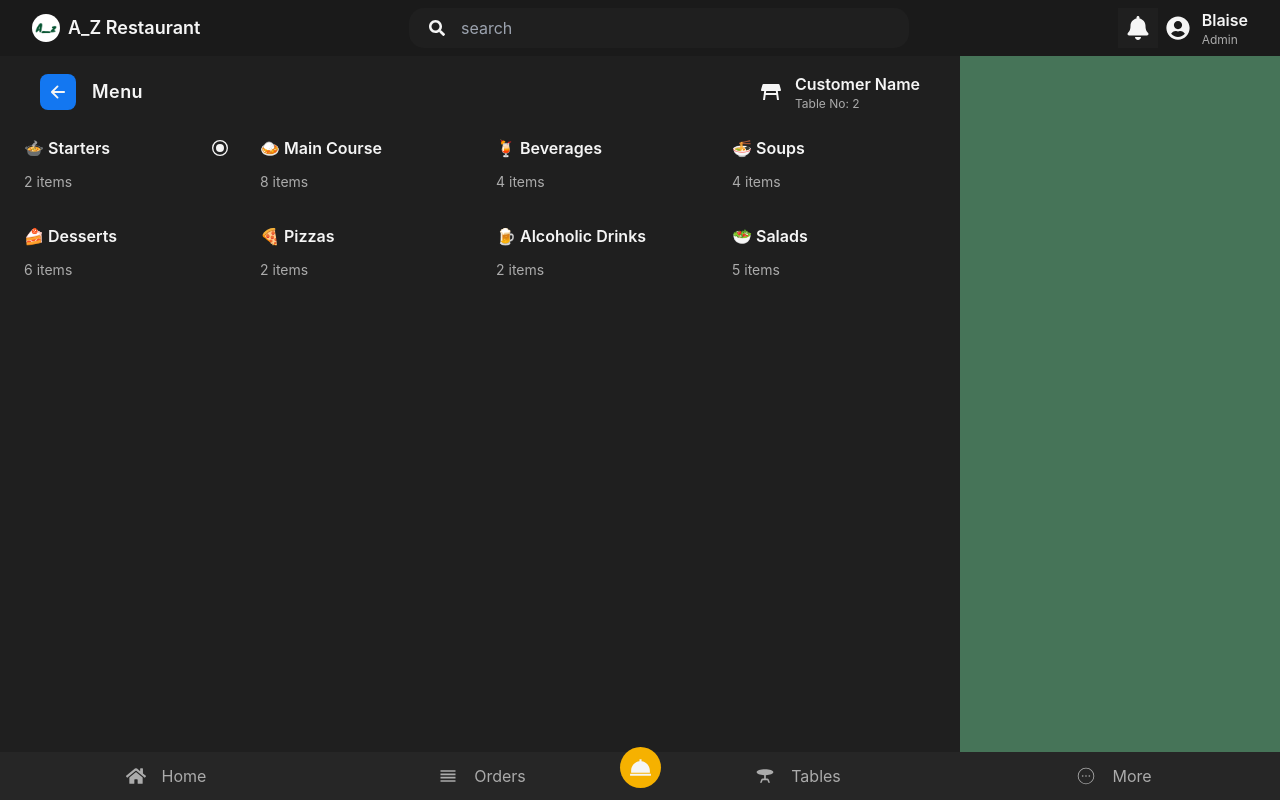
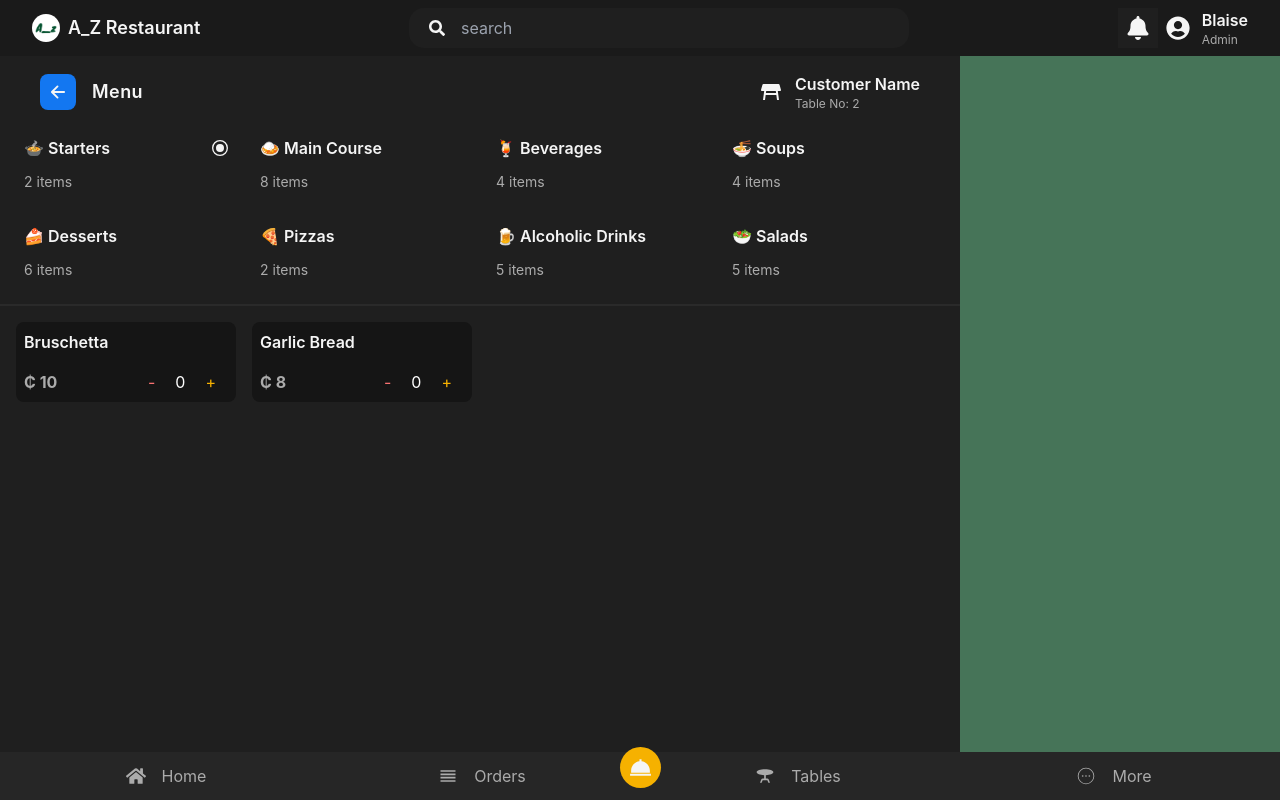
Before and after one commit to Blaise202/Restaurant-POS-React-Frontend, a React (Vite) app: page /menu in a window 1280 px wide. Built offline with nearby package versions, Linux system fonts and the light colour scheme.

Commit message:
menu items

```diff
--- a/src/components/menu/MenuContainer.jsx
+++ b/src/components/menu/MenuContainer.jsx
@@ -5,13 +5,30 @@ import { GrRadialSelected } from "react-icons/gr";
 const MenuContainer = () => {
   const [selected, setSelected] = React.useState(menus[0]);
 
+  const [itemCount, setItemCount] = React.useState(0);
+  const [itemId, setItemId] = React.useState();
+  const increment = (id) => {
+    setItemId(id);
+    setItemCount(itemCount + 1);
+  };
+  const decrement = (id) => {
+    setItemId(id);
+    if (itemCount > 0) {
+      setItemCount(itemCount - 1);
+    }
+  };
   return (
+    <>
       <div className="grid grid-cols-4 gap-4 px-4 bg-[] w-[100%]">
         {menus.map((menu) => (
           <div
             key={menu.id}
             className={`p-2 bg-[${menu.bgColor}] rounded-lg cursor-pointer hover:scale-105 transition-all`}
-          onClick={() => setSelected(menu)}
+            onClick={() => {
+              setSelected(menu);
+              setItemId(0);
+              setItemCount(0);
+            }}
           >
             <div className="flex mb-3 items-center justify-between gap-2">
               <h2 className="text-[#f5f5f5]  text-md font-semibold">
@@ -25,6 +42,46 @@ const MenuContainer = () => {
           </div>
         ))}
       </div>
+
+      <hr className="border-[#2a2a2a] border-t-2 my-4" />
+
+      <div className="grid grid-cols-4 gap-4 px-4 bg-[] w-[100%]">
+        {selected.items.map((item) => (
+          <div
+            key={item.id}
+            className={`p-2 bg-[#151515] hover:bg-[#1a1a1a] rounded-lg cursor-pointer transition-all`}
+          >
+            <div className="flex items-center justify-between gap-2">
+              <h2 className="text-[#f5f5f5]  text-md font-semibold">
+                {item.name}
+              </h2>
+            </div>
+            <div className="flex mt-4 items-center justify-between">
+              <p className="text-[#ababab] font-bold text-md">₵ {item.price}</p>
+              <div className="">
+                <div className="flex items-center gap-2 justify-between rounded-lg">
+                  <button
+                    onClick={() => decrement(item.id)}
+                    className=" text-red-400 hover:scale-105 transition-all px-3 rounded-lg"
+                  >
+                    -
+                  </button>
+                  <span className="text-white">
+                    {itemId === item.id ? itemCount : 0}
+                  </span>
+                  <button
+                    onClick={() => increment(item.id)}
+                    className="text-[#F6B100] px-3 hover:scale-105 transition-all"
+                  >
+                    +
+                  </button>
+                </div>
+              </div>
+            </div>
+          </div>
+        ))}
+      </div>
+    </>
   );
 };
 
--- a/src/constants/index.js
+++ b/src/constants/index.js
@@ -348,6 +348,9 @@ export const pizzas = [
 export const alcoholicDrinks = [
   { id: 1, name: "Beer", price: 18, category: "Alcoholic Drinks" },
   { id: 2, name: "Wine", price: 37, category: "Alcoholic Drinks" },
+  { id: 3, name: "Whiskey", price: 45, category: "Alcoholic Drinks" },
+  { id: 4, name: "Vodka", price: 40, category: "Alcoholic Drinks" },
+  { id: 5, name: "Rum", price: 35, category: "Alcoholic Drinks" },
 ];
 
 export const menus = [
```
Lines whose indentation alone changed are shown as unchanged.
